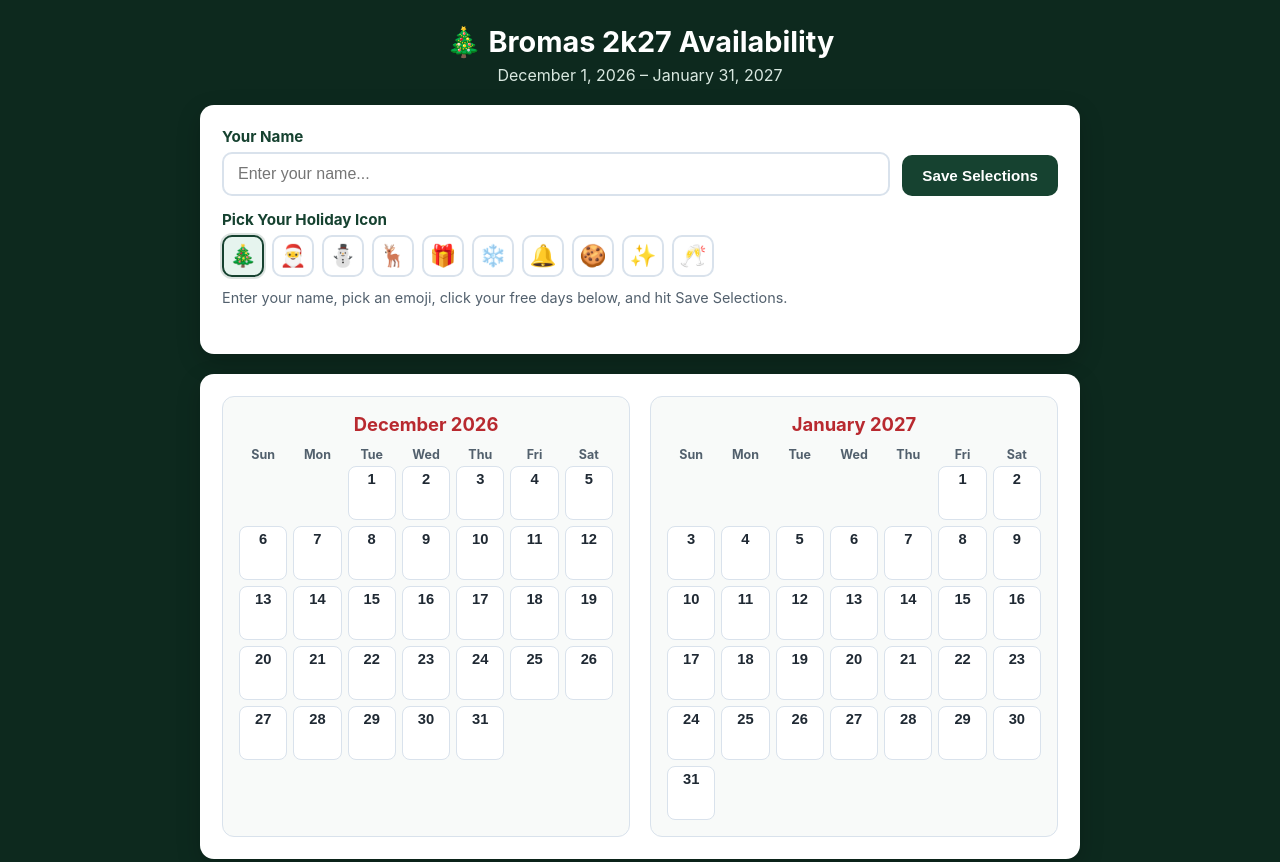
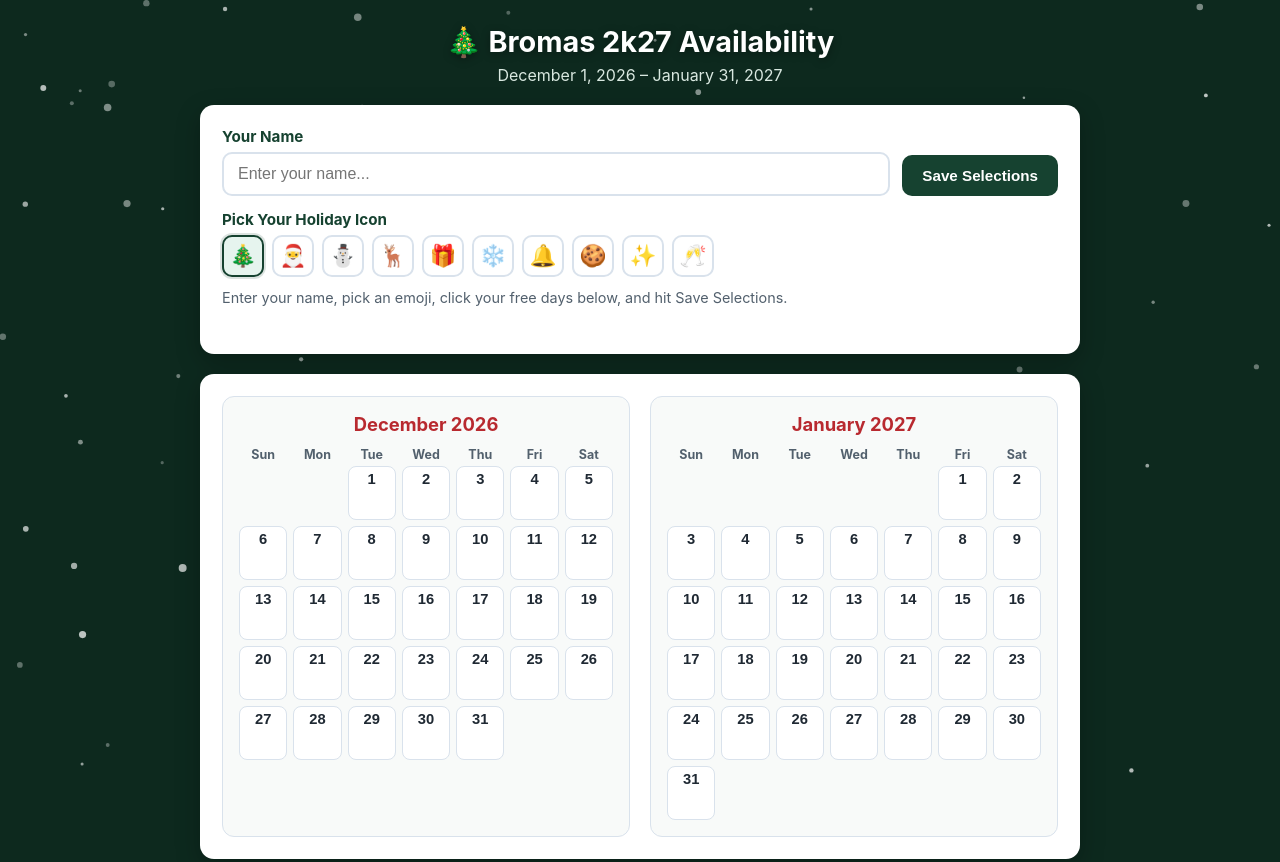
Before and after one commit to Chibi-Sandman/bromas27, a plain HTML site: page index.html in a window 1280 px wide. Shown: the top 862 px of the page. Drawn offline with Linux system fonts and the light colour scheme; no server answers.

Commit message:
Update index.html

```diff
--- a/index.html
+++ b/index.html
@@ -24,9 +24,22 @@
       background: var(--pine-dark);
       color: var(--text);
       padding: 24px 16px 48px;
+      overflow-x: hidden;
+    }
+
+    #snow-canvas {
+      position: fixed;
+      top: 0;
+      left: 0;
+      width: 100%;
+      height: 100%;
+      pointer-events: none;
+      z-index: 0;
     }
 
     .container {
+      position: relative;
+      z-index: 1;
       max-width: 880px;
       margin: 0 auto;
     }
@@ -40,6 +53,7 @@
     header h1 {
       margin: 0 0 6px;
       font-size: 1.8rem;
+      text-shadow: 0 2px 8px rgba(0, 0, 0, 0.35);
     }
 
     header p {
@@ -52,7 +66,7 @@
       border-radius: 14px;
       padding: 22px;
       margin-bottom: 20px;
-      box-shadow: 0 8px 24px rgba(0, 0, 0, 0.2);
+      box-shadow: 0 8px 24px rgba(0, 0, 0, 0.25);
     }
 
     /* 1. Name & Emoji Entry */
@@ -292,6 +306,8 @@
   </style>
 </head>
 <body>
+  <canvas id="snow-canvas"></canvas>
+
   <div class="container">
     <header>
       <h1>🎄 Bromas 2k27 Availability</h1>
@@ -332,6 +348,60 @@
     </div>
   </div>
 
+  <!-- Falling Snow Script -->
+  <script>
+    (function () {
+      const canvas = document.getElementById("snow-canvas");
+      const ctx = canvas.getContext("2d");
+      let width = (canvas.width = window.innerWidth);
+      let height = (canvas.height = window.innerHeight);
+
+      window.addEventListener("resize", () => {
+        width = canvas.width = window.innerWidth;
+        height = canvas.height = window.innerHeight;
+      });
+
+      const flakeCount = Math.min(90, Math.floor(width / 14));
+      const flakes = Array.from({ length: flakeCount }, () => ({
+        x: Math.random() * width,
+        y: Math.random() * height,
+        r: Math.random() * 2.8 + 1.2,
+        speedY: Math.random() * 1.1 + 0.45,
+        swayAmp: Math.random() * 0.7 + 0.2,
+        swayOffset: Math.random() * Math.PI * 2,
+        opacity: Math.random() * 0.55 + 0.25
+      }));
+
+      let tick = 0;
+      function drawSnow() {
+        ctx.clearRect(0, 0, width, height);
+        tick += 0.015;
+
+        for (const f of flakes) {
+          f.y += f.speedY;
+          f.x += Math.sin(tick + f.swayOffset) * f.swayAmp;
+
+          if (f.y > height + 5) {
+            f.y = -5;
+            f.x = Math.random() * width;
+          }
+          if (f.x > width + 5) f.x = -5;
+          if (f.x < -5) f.x = width + 5;
+
+          ctx.beginPath();
+          ctx.arc(f.x, f.y, f.r, 0, Math.PI * 2);
+          ctx.fillStyle = `rgba(255, 255, 255, ${f.opacity})`;
+          ctx.fill();
+        }
+
+        requestAnimationFrame(drawSnow);
+      }
+
+      drawSnow();
+    })();
+  </script>
+
+  <!-- Firebase App & Sync Script -->
   <script type="module">
     import { initializeApp } from "https://www.gstatic.com/firebasejs/11.4.0/firebase-app.js";
     import {
@@ -362,7 +432,6 @@
       { year: 2027, month: 0,  title: "January 2027",  days: 31 }
     ];
 
-    // Unique ID per person/browser so returning users edit their single submission
     const DEVICE_KEY = "bromas2k27_my_id";
     let myId = localStorage.getItem(DEVICE_KEY);
     if (!myId) {
@@ -370,7 +439,7 @@
       localStorage.setItem(DEVICE_KEY, myId);
     }
 
-    let allPeople = {}; // { docId: { name, emoji, dates } }
+    let allPeople = {};
     let myName = "";
     let myEmoji = EMOJIS[0];
     let myDates = [];
@@ -456,7 +525,6 @@
       });
     }
 
-    // Listen for live updates from everyone in Firestore
     onSnapshot(responsesCol, (snapshot) => {
       const fresh = {};
       snapshot.forEach((docSnap) => {
@@ -464,7 +532,6 @@
       });
       allPeople = fresh;
 
-      // On first load, if this device previously saved an entry, restore it for editing
       if (!initializedLocalFromCloud) {
         initializedLocalFromCloud = true;
         if (allPeople[myId]) {
@@ -484,7 +551,6 @@
     function render() {
       const trimmedName = nameInput.value.trim();
 
-      // Render Emoji Picker
       emojiPickerEl.innerHTML = "";
       EMOJIS.forEach((em) => {
         const btn = document.createElement("button");
@@ -504,7 +570,6 @@
         statusText.textContent = "Enter your name, pick an emoji, click your free days below, and hit Save Selections.";
       }
 
-      // Combine live cloud entries + your current unsaved edits
       const combinedPeople = { ...allPeople };
       if (trimmedName || myDates.length > 0) {
         combinedPeople[myId] = {
@@ -514,7 +579,6 @@
         };
       }
 
-      // Build map of date -> array of { name, emoji }
       const dateMap = {};
       const activePeople = Object.values(combinedPeople).filter(
         (p) => p && Array.isArray(p.dates) && p.dates.length > 0
@@ -530,7 +594,6 @@
         });
       });
 
-      // Render Calendars
       calendarsEl.innerHTML = "";
       MONTHS.forEach((m) => {
         const box = document.createElement("div");
@@ -587,7 +650,6 @@
         calendarsEl.appendChild(box);
       });
 
-      // Render Results
       totalPeopleEl.textContent = `${activePeople.length} ${activePeople.length === 1 ? "person" : "people"} responded`;
       resultsEl.innerHTML = "";
 
```
